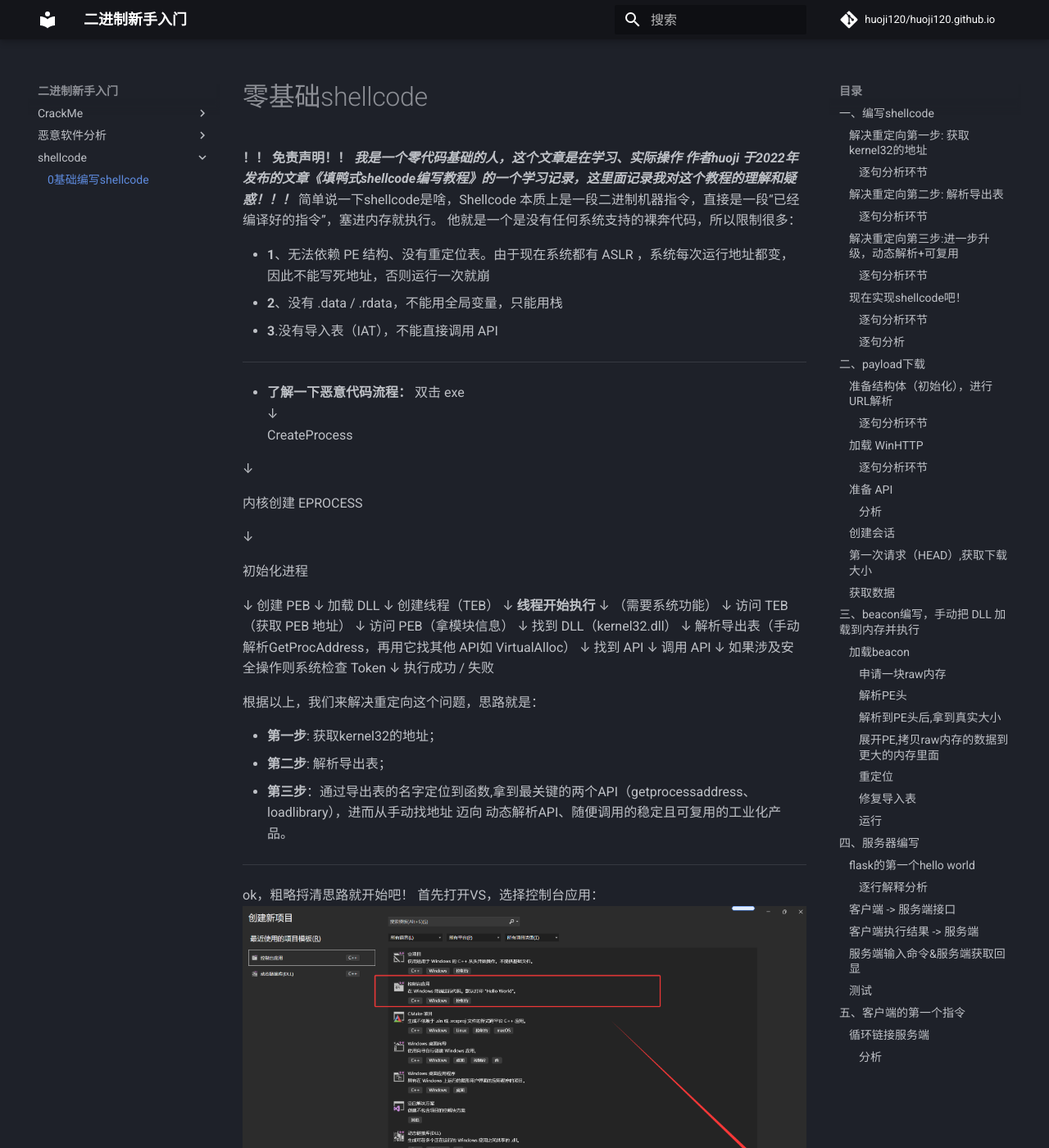
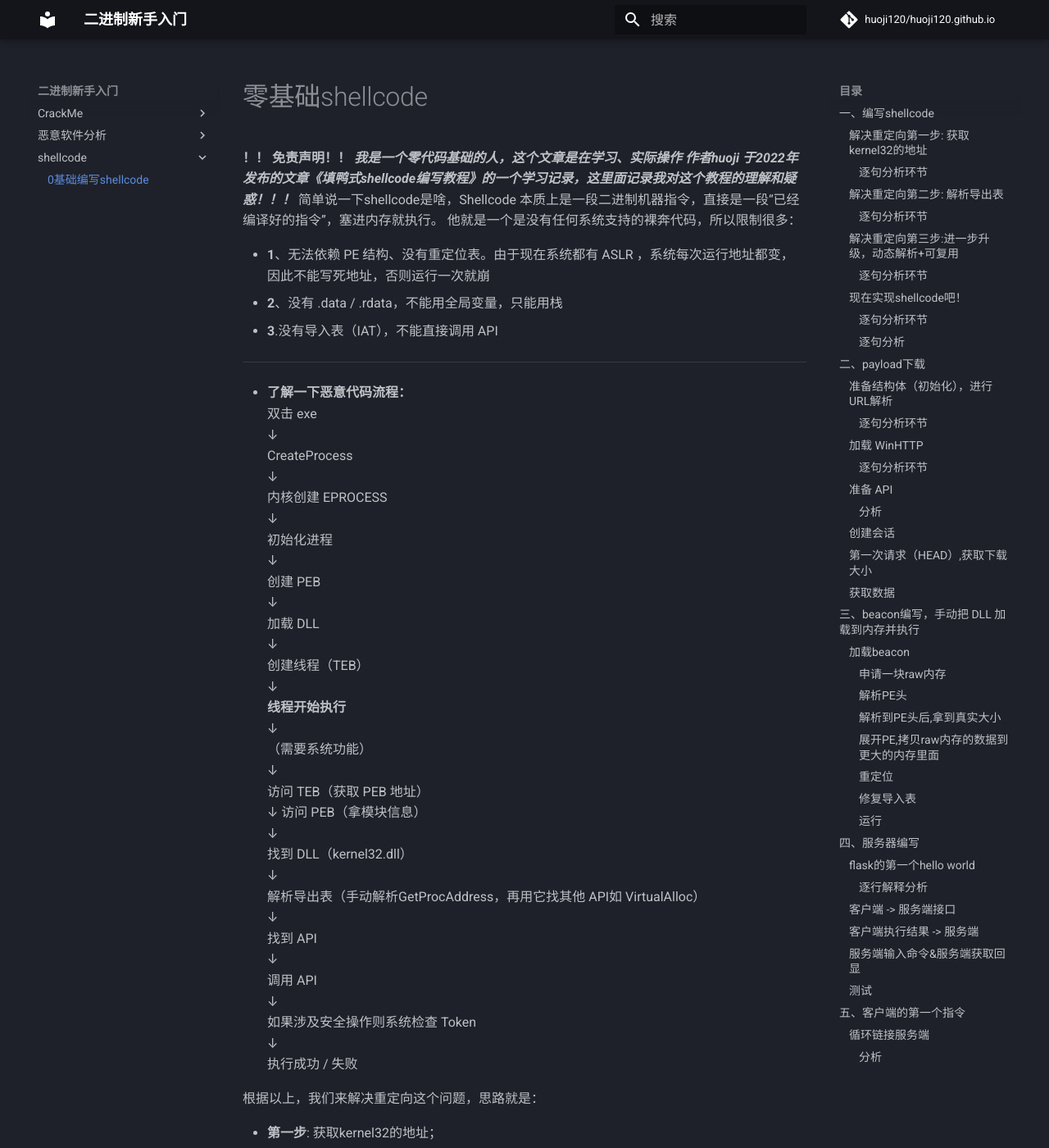
Before and after one commit to huoji120/huoji120.github.io, an MkDocs documentation site: the page built from docs/shellcode/shellcode.md, in a window 1280 px wide and 1400 px high. Shown: the whole window at 82% size. Built offline with MkDocs 1.6.1 and Material for MkDocs 9.7.7, drawn with Linux system fonts in a browser that asks for light colours; comment, search, counter and statistics services are not loaded.

Commit message:
更新shellcode

```diff
--- a/docs/shellcode/shellcode.md
+++ b/docs/shellcode/shellcode.md
@@ -11,45 +11,70 @@
 ---
 
 - **了解一下恶意代码流程：**
+  <br>
   双击 exe
   <br>
   ↓
   <br>
   CreateProcess
-
+  <br>
   ↓
-
+  <br>
   内核创建 EPROCESS
-
+  <br>
   ↓
-
+  <br>
   初始化进程
-
+  <br>
   ↓
+  <br>
   创建 PEB
+  <br>
   ↓
+  <br>
   加载 DLL
+  <br>
   ↓
+  <br>
   创建线程（TEB）
+  <br>
   ↓
+  <br>
   **线程开始执行**
+  <br>
   ↓
+  <br>
   （需要系统功能）
+  <br>
   ↓
+  <br>
   访问 TEB（获取 PEB 地址）
+  <br>
   ↓
   访问 PEB（拿模块信息）
+  <br>
   ↓
+  <br>
   找到 DLL（kernel32.dll）
+  <br>
   ↓
+  <br>
   解析导出表（手动解析GetProcAddress，再用它找其他 API如 VirtualAlloc）
+  <br>
   ↓
+  <br>
   找到 API
+  <br>
   ↓
+  <br>
   调用 API
+  <br>
   ↓
+  <br>
   如果涉及安全操作则系统检查 Token
+  <br>
   ↓
+  <br>
   执行成功 / 失败
 
 根据以上，我们来解决重定向这个问题，思路就是：
```
